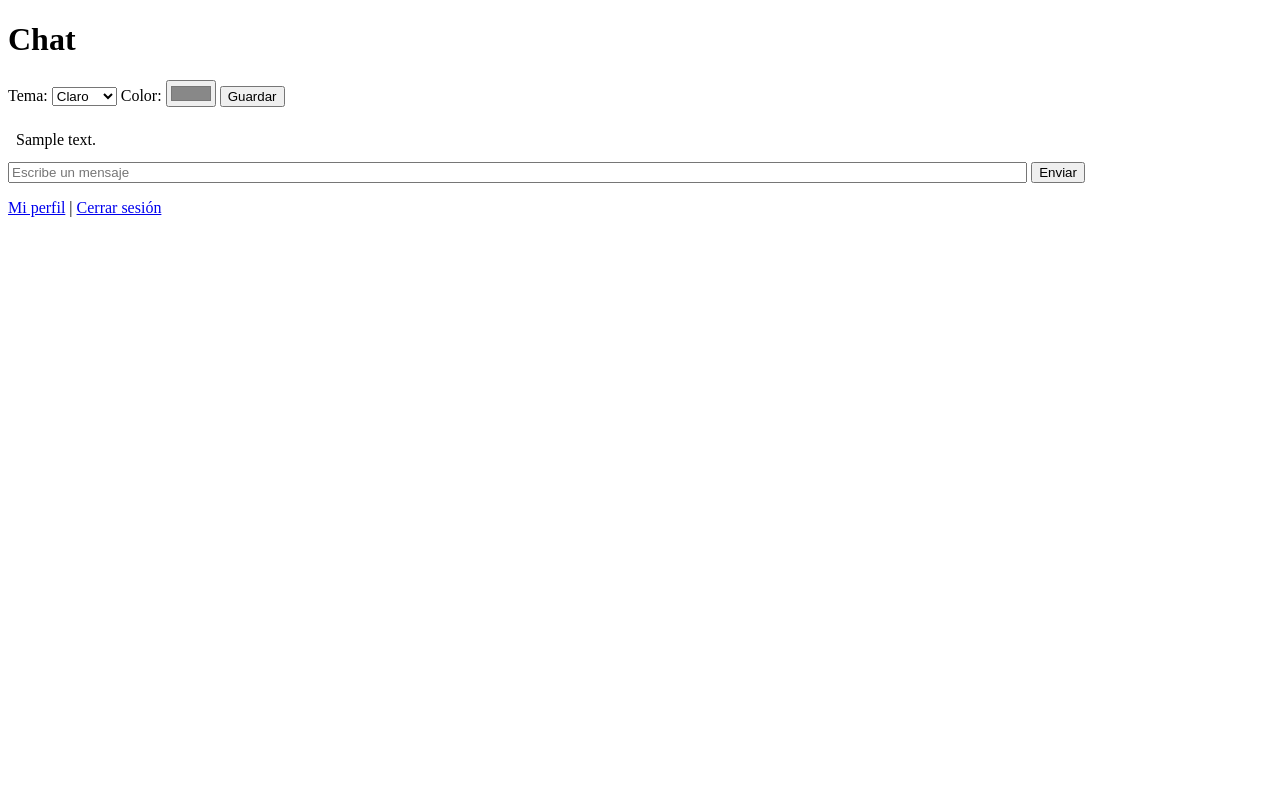
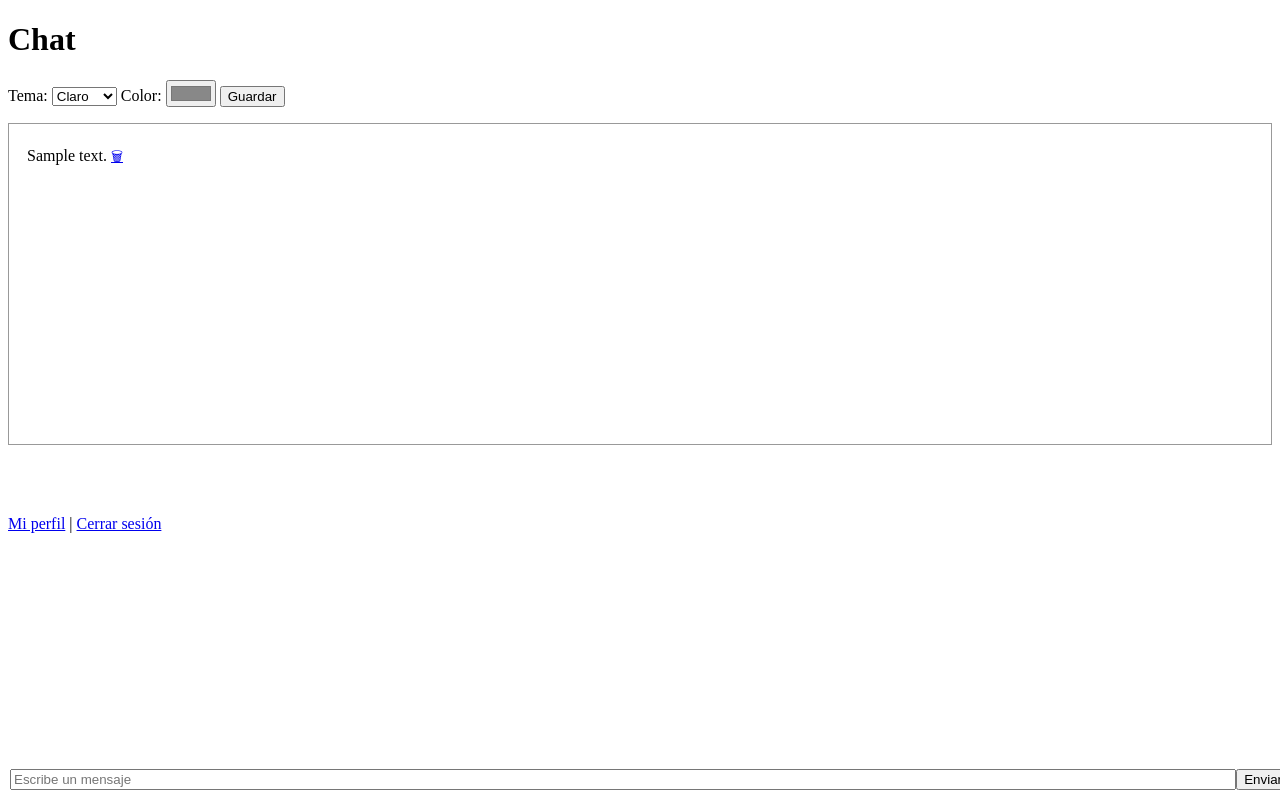
Before and after one commit to harkoy/merlin_playground, a PHP site: page /chat.php in a window 1280 px wide. Run offline with PHP 8.4, Linux system fonts and the light colour scheme; the visitor is signed in with stand-in values (Sample User, id 1); tables that the repository leaves empty hold one stand-in row (values such as "Sample post").

Commit message:
Allow deleting messages and make chat scrollable

```diff
--- a/chat.php
+++ b/chat.php
@@ -40,6 +40,19 @@ if (!$conver) {
     $conver_id = $conver['id'];
 }
 
+// Borrar mensaje si el usuario lo solicita
+if (isset($_GET['del_msg'])) {
+    $delId = (int)$_GET['del_msg'];
+    $stmt = $pdo->prepare('SELECT m.id FROM mensajes m JOIN conversaciones c ON m.conversacion_id = c.id WHERE m.id = ? AND c.usuario_id = ? LIMIT 1');
+    $stmt->execute([$delId, $usuario_id]);
+    if ($stmt->fetch()) {
+        $del = $pdo->prepare('DELETE FROM mensajes WHERE id = ?');
+        $del->execute([$delId]);
+    }
+    header('Location: chat.php');
+    exit;
+}
+
 // Enviar mensaje
 if (isset($_POST['mensaje']) && trim($_POST['mensaje']) !== '') {
     $mensaje = trim($_POST['mensaje']);
@@ -68,7 +81,7 @@ if (isset($_POST['mensaje']) && trim($_POST['mensaje']) !== '') {
 }
 
 // Obtener mensajes para mostrar
-$stmt = $pdo->prepare("SELECT emisor, texto, fecha_envio FROM mensajes WHERE conversacion_id = ? ORDER BY id");
+$stmt = $pdo->prepare("SELECT id, emisor, texto, fecha_envio FROM mensajes WHERE conversacion_id = ? ORDER BY id");
 $stmt->execute([$conver_id]);
 $mensajes = $stmt->fetchAll();
 ?>
@@ -80,10 +93,15 @@ $mensajes = $stmt->fetchAll();
 <style>
 body.light { background: #fff; color: #000; }
 body.dark { background: #121212; color: #eee; }
+body { padding-bottom: 80px; }
 .user { text-align: right; }
 .message { margin: 5px 0; padding: 8px; border-radius: 4px; max-width: 70%; }
 .user .message { background: <?php echo htmlspecialchars($pref['color_preferido']); ?>; color: #fff; margin-left: auto; }
 .assistant .message { background: #ccc; color: #000; }
+#chat-window { height: 300px; overflow-y: auto; border: 1px solid #999; padding: 10px; margin-bottom: 70px; }
+#input-area { position: fixed; bottom: 0; left: 0; width: 100%; padding: 10px; background: inherit; }
+#input-area form { display: flex; }
+#input-area input[type="text"] { flex: 1; }
 </style>
 </head>
 <body class="<?php echo htmlspecialchars($pref['tema']); ?>">
@@ -97,20 +115,23 @@ body.dark { background: #121212; color: #eee; }
     Color: <input type="color" name="color" value="<?php echo htmlspecialchars($pref['color_preferido']); ?>">
     <button type="submit">Guardar</button>
 </form>
-<div id="chat">
+<div id="chat-window">
 <?php foreach ($mensajes as $m): ?>
     <div class="<?php echo $m['emisor']; ?>">
         <div class="message">
             <?php echo nl2br(htmlspecialchars($m['texto'])); ?>
+            <a href="?del_msg=<?php echo $m['id']; ?>" style="font-size:smaller" onclick="return confirm('Eliminar mensaje?')">🗑</a>
         </div>
     </div>
 <?php endforeach; ?>
 </div>
-<form method="post">
-    <input name="mensaje" placeholder="Escribe un mensaje" style="width:80%;">
-    <button type="submit">Enviar</button>
-</form>
-<p>
+<div id="input-area">
+    <form method="post">
+        <input name="mensaje" placeholder="Escribe un mensaje" type="text">
+        <button type="submit">Enviar</button>
+    </form>
+</div>
+<p style="margin-top:1em;">
     <a href="profile.php">Mi perfil</a> |
     <a href="logout.php">Cerrar sesión</a>
 </p>
```
